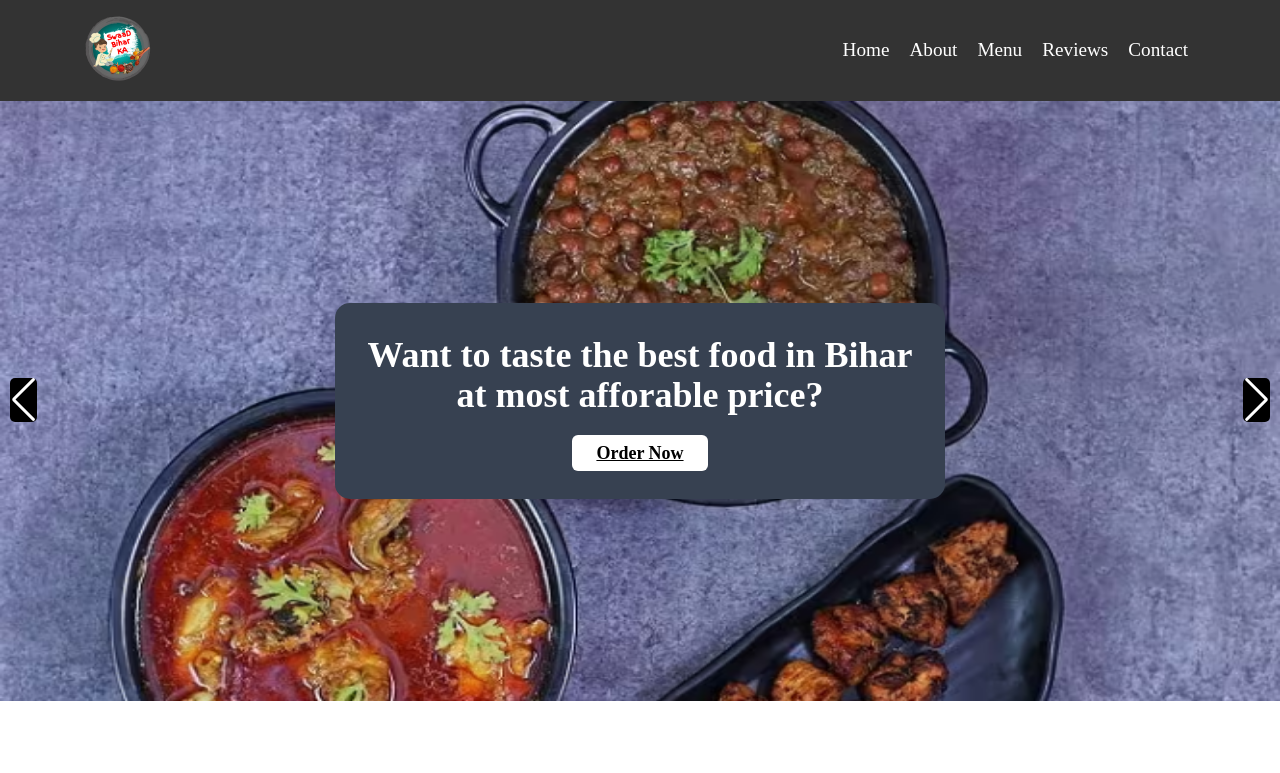
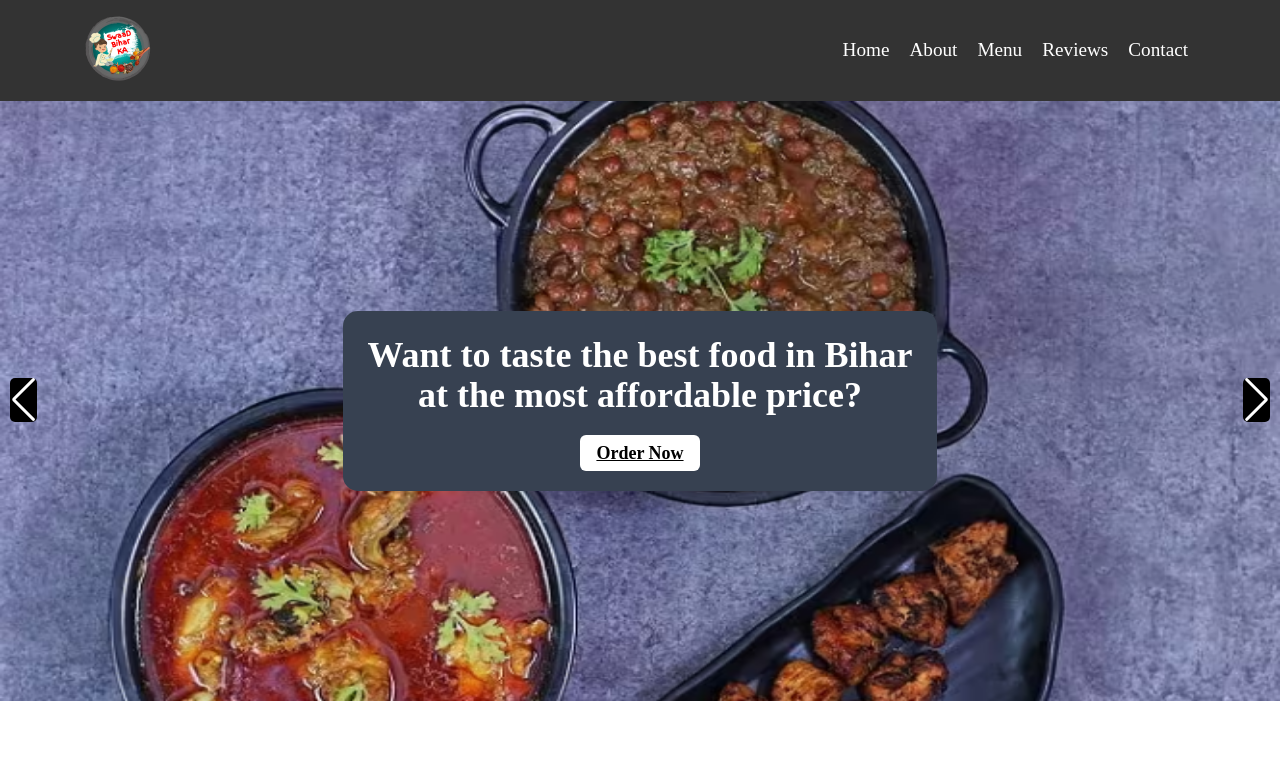
Before and after one commit to tejartr7/mobile-shop-website, a Next.js app: page / in a window 1280 px wide. Shown: the top 773 px of the page. Built offline with nearby package versions, Linux system fonts and the light colour scheme.

Commit message:
hero update

```diff
--- a/app/contact/page.jsx
+++ b/app/contact/page.jsx
@@ -9,7 +9,7 @@ export default function Contact() {
             <div className="font-Merriweather max-w-screen-xl px-4 py-12 mx-auto space-y-8 overflow-hidden sm:px-6 lg:px-8">
                 <div className="flex justify-center mt-8 space-x-6">
                     <div className="link-wrapper">
-                        <a target="_blank" href="tel:+917044206013">
+                        <a target="_blank" href="tel:+919331031828">
                             <span className="sr-only">Call</span>
                             <BiSolidPhoneCall size={40} />
                         </a>
--- a/app/hero/page.jsx
+++ b/app/hero/page.jsx
@@ -56,13 +56,12 @@ const Hero = () => {
                                 quality={100}
                             />
                             <div className="absolute font-Merriweather inset-0 flex items-center justify-center text-white z-20 text-center">
-                                <div className="bg-gray-700 p-8 rounded-md" style={{ borderRadius: '15px' }}>
-                                    <p className="text-4xl font-bold mb-6 text-center">
+                                <div className="bg-gray-700 p-4 md:p-8 rounded-md" style={{ borderRadius: '15px' }}>
+                                    <p className="text-xl md:text-4xl font-bold mb-4 md:mb-6 text-center">
                                         Want to taste the best food in Bihar
-                                        <br></br> at most afforable price?
-
+                                        <br /> at the most affordable price?
                                     </p>
-                                    <a target='_blank' href="https://link.zomato.com/xqzv/rshare?id=442892287f0b9858" className="text-black bg-yellow-500 px-4 py-2 rounded-md text-lg font-semibold" style={{ backgroundColor: 'white' }}>
+                                    <a target='_blank' href="https://link.zomato.com/xqzv/rshare?id=442892287f0b9858" className="text-black bg-yellow-500 px-3 md:px-4 py-2 rounded-md text-base md:text-lg font-semibold" style={{ backgroundColor: 'white' }}>
                                         Order Now
                                     </a>
                                 </div>
```
